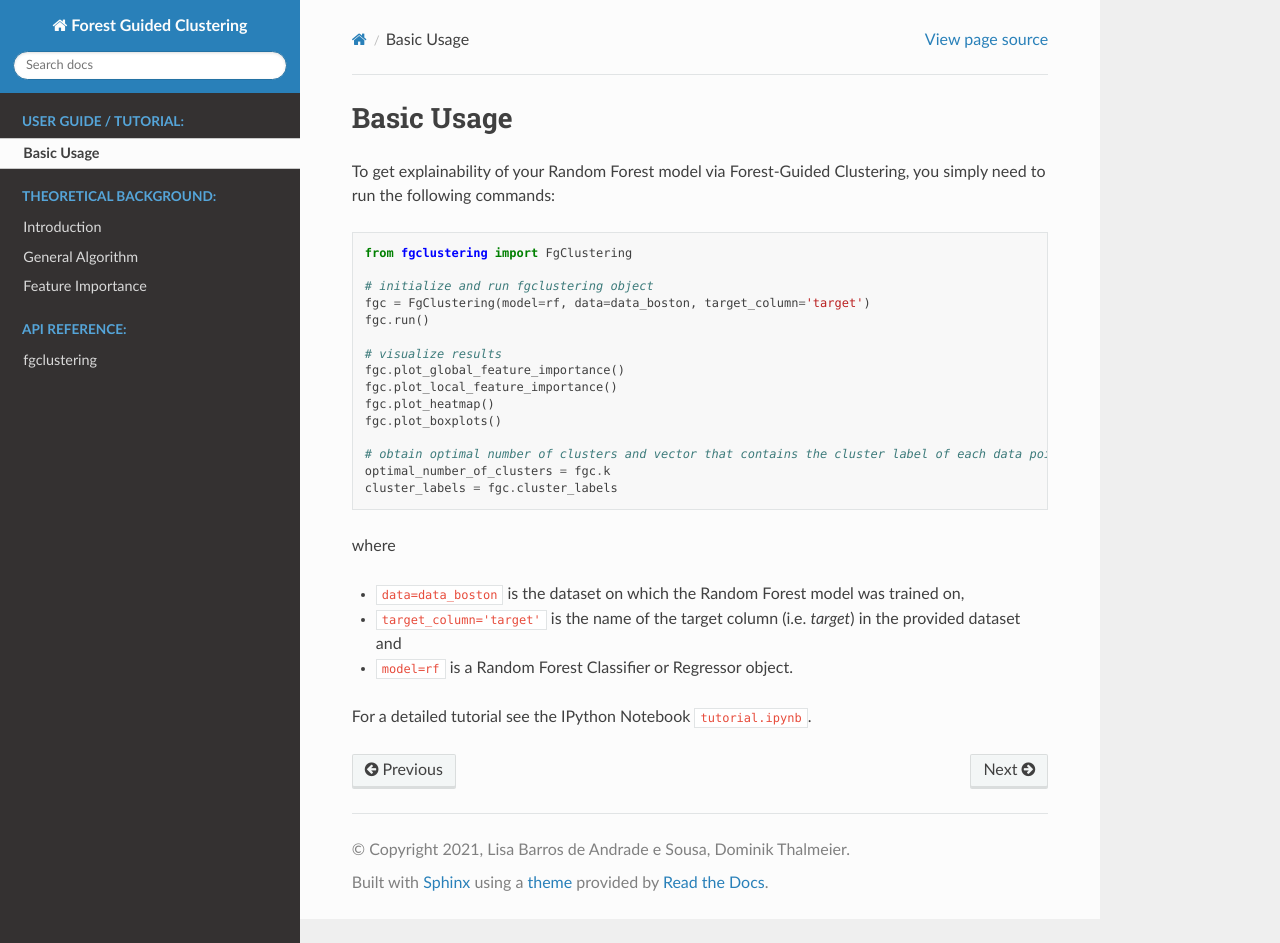
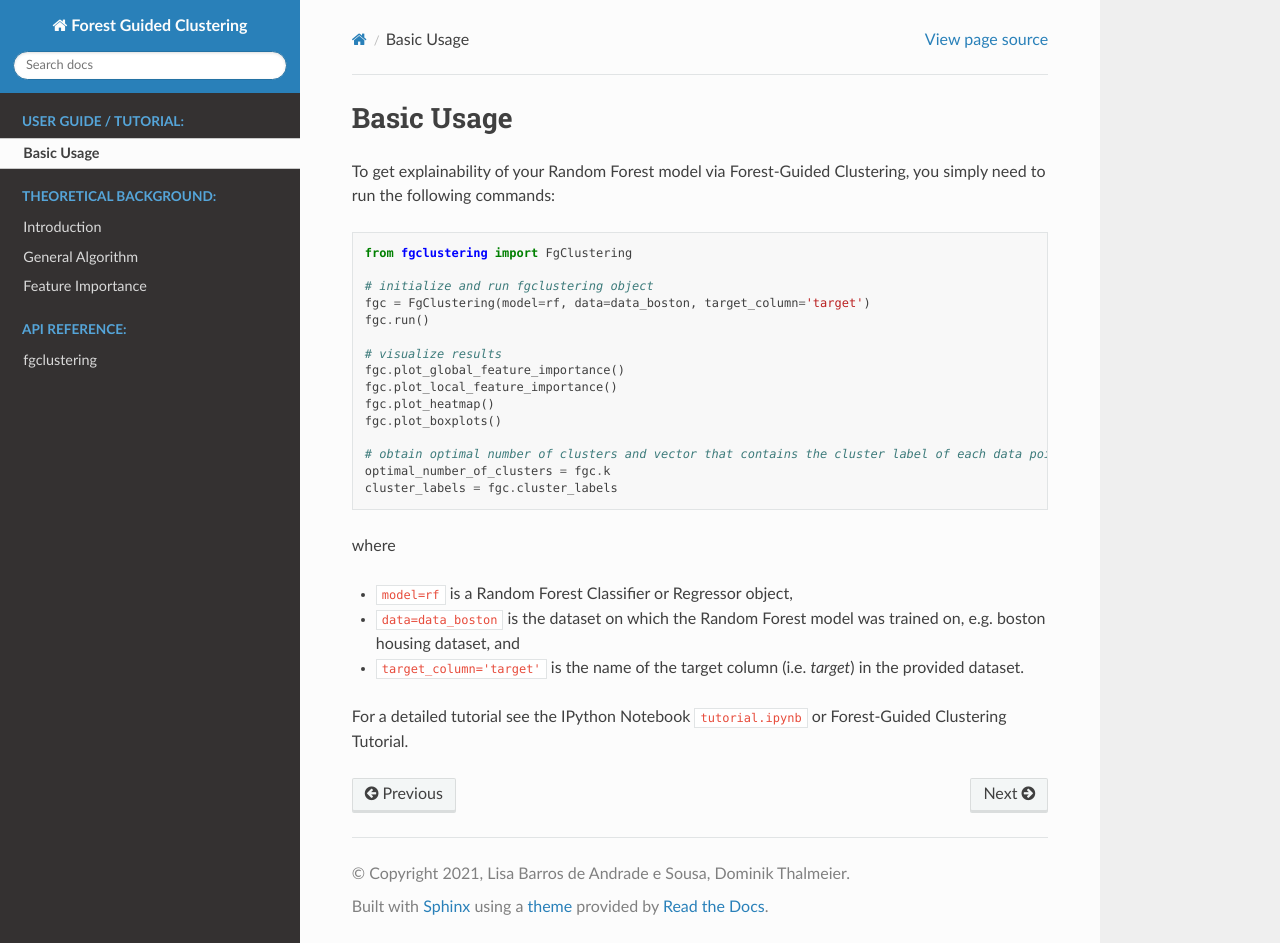
Before and after one commit to HelmholtzAI-Consultants-Munich/fg-clustering, a Sphinx documentation site: the page built from docs/source/basicusage.rst, in a window 1280 px wide and 943 px high. Built offline with Sphinx 7.4.7 and the Read the Docs theme 2.0.0, drawn with Linux system fonts in a browser that asks for light colours; pages that are not in the unit, such as notebooks, are missing from menus.

Commit message:
Update basicusage.rst

```diff
--- a/docs/source/basicusage.rst
+++ b/docs/source/basicusage.rst
@@ -23,8 +23,8 @@ To get explainability of your Random Forest model via Forest-Guided Clustering,
 
 where
 
-- :code:`data=data_boston` is the dataset on which the Random Forest model was trained on,
-- :code:`target_column='target'` is the name of the target column (i.e. *target*) in the provided dataset and
-- :code:`model=rf` is a Random Forest Classifier or Regressor object.
+- :code:`model=rf` is a Random Forest Classifier or Regressor object,
+- :code:`data=data_boston` is the dataset on which the Random Forest model was trained on, e.g. boston housing dataset, and
+- :code:`target_column='target'` is the name of the target column (i.e. *target*) in the provided dataset.
 
-For a detailed tutorial see the IPython Notebook :code:`tutorial.ipynb`.
+For a detailed tutorial see the IPython Notebook :code:`tutorial.ipynb` or Forest-Guided Clustering Tutorial.
```
